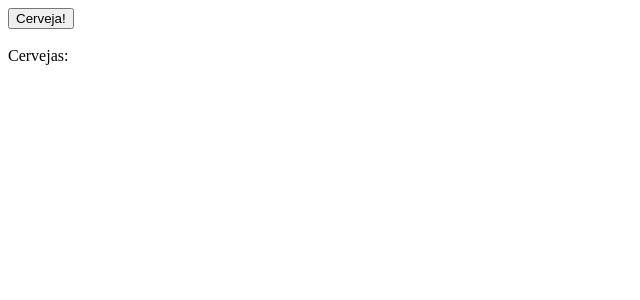
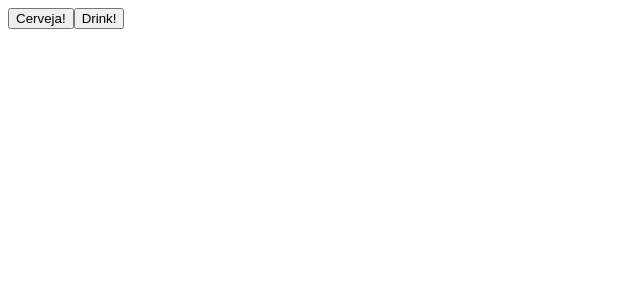
Before and after one commit to carvalhodanielg/drink-or-beer, a React (Create React App) app: page / in a window 1280 px wide. Shown: the top 300 px of the page, without its empty margins (0-640 px from the left). Built offline with nearby package versions, Linux system fonts and the light colour scheme.

Commit message:
adding beer and drink feature in random

```diff
--- a/src/App.js
+++ b/src/App.js
@@ -1,24 +1,28 @@
 import {useState, useEffect} from 'react'
-import {Componente} from './components/Componente'
+
 
 function App() {
 
-const [beerName, setBeerName] = useState([]);
-const [beerDescription, setBeerDescription] = useState();
-const [beerFood, setBeerFood] = useState();
-const [beerImage, setBeerImage] = useState();
 const [beer, setBeer] = useState();
 
-const [drinkName, setDrinkName] = useState();
 const [drink, setDrink] = useState();
 
+const [toggle, setToggle] = useState();
+
 const loadBeers = async (e) => {
-
         let response = await fetch('https://api.punkapi.com/v2/beers/random');
         let json = await response.json();
-        setBeer(json[0].name);
-        setBeerName(json[0])
+        setBeer(json);
+        setToggle("beer")
   }
+
+
+const loadDrinks = async (e) => {
+        let response = await fetch('https://www.thecocktaildb.com/api/json/v1/1/random.php');
+        let json = await response.json();
+        setDrink(json);
+        setToggle("drink");
+}
 
 
 
@@ -26,28 +30,34 @@ return (
     <div className="main">
 
         <button onClick={loadBeers}>Cerveja!</button>
-        {/* <button onClick={loadDrinks}>Drink!</button> */}
+        <button onClick={loadDrinks}>Drink!</button>
+
       <br/><br/>
       <div>
-      Cervejas:
-          {/* <Componente beer={beer}/> */}
-          {beer}
-          {console.log.BeerName}
-          {beerName}
-          {/* {beer[0].name} */}
 
 
-        {/* {beerName}
-        {drinkName}
-        <br/><br/>
-        {beerDescription}
-        <br/><br/><br/>
 
-        {beerFood}
+          { toggle === "beer" &&
 
-        <br/><br/><br/><br/>
+               <div>
+                 Cervejas:
+                 <br/>
+                 {beer[0].name} </div>
 
-        <img src={beerImage} alt=""width={60}></img> */}
+          }
+
+      { toggle === "drink" &&
+
+          <div>
+            Drink:
+            <br/>
+            {drink.drinks[0].strDrink} </div>
+
+     }
+
+
+
+
 
       </div>
     </div>
--- a/src/components/Componente.js
+++ b/src/components/Componente.js
@@ -1,8 +1,17 @@
+import { useState } from "react";
+
 export const Componente = ({beer}) => {
-      return (
+
+const [beerCom, setBeerCom] = useState();
+
+setBeerCom(beer[0].name)
+
+  return (
       <div>
 
-        {beer}
+
+       {console.log(beerCom)}
+
 
       </div>
 
```
